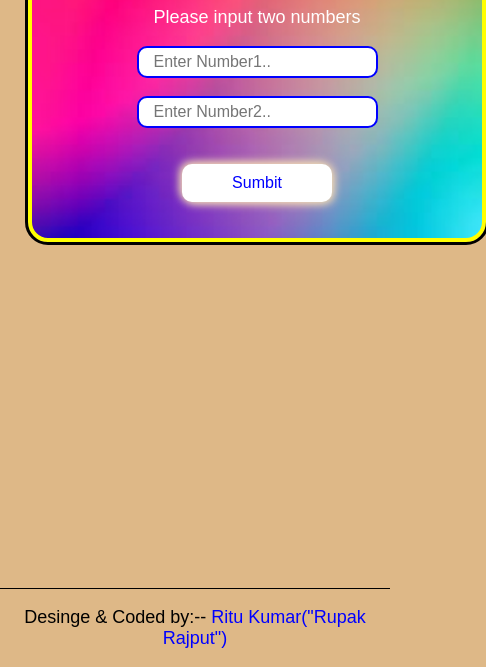
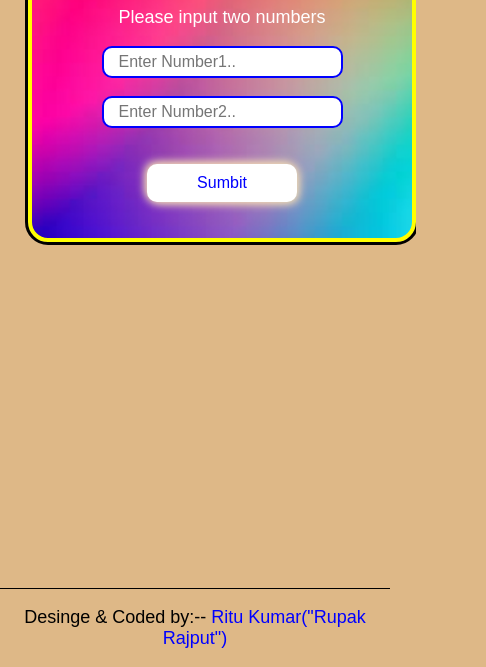
Before and after one commit to Rupakrajput19/Addition-Of-Two-Number, a plain HTML site: page index.html in a window 390 px wide. Shown: the part 177-844 px from the top of the page, 486 px wide, since content can reach past the window. Drawn offline with Linux system fonts and the light colour scheme.

Commit message:
Update style.css

```diff
--- a/style.css
+++ b/style.css
@@ -61,7 +61,7 @@ footer a:hover {
 
 @media screen and (max-width:500px) {
   #box {
-    width: 450px;
+    width: 380px;
     margin: 100px 20px;
   }
 }
```
